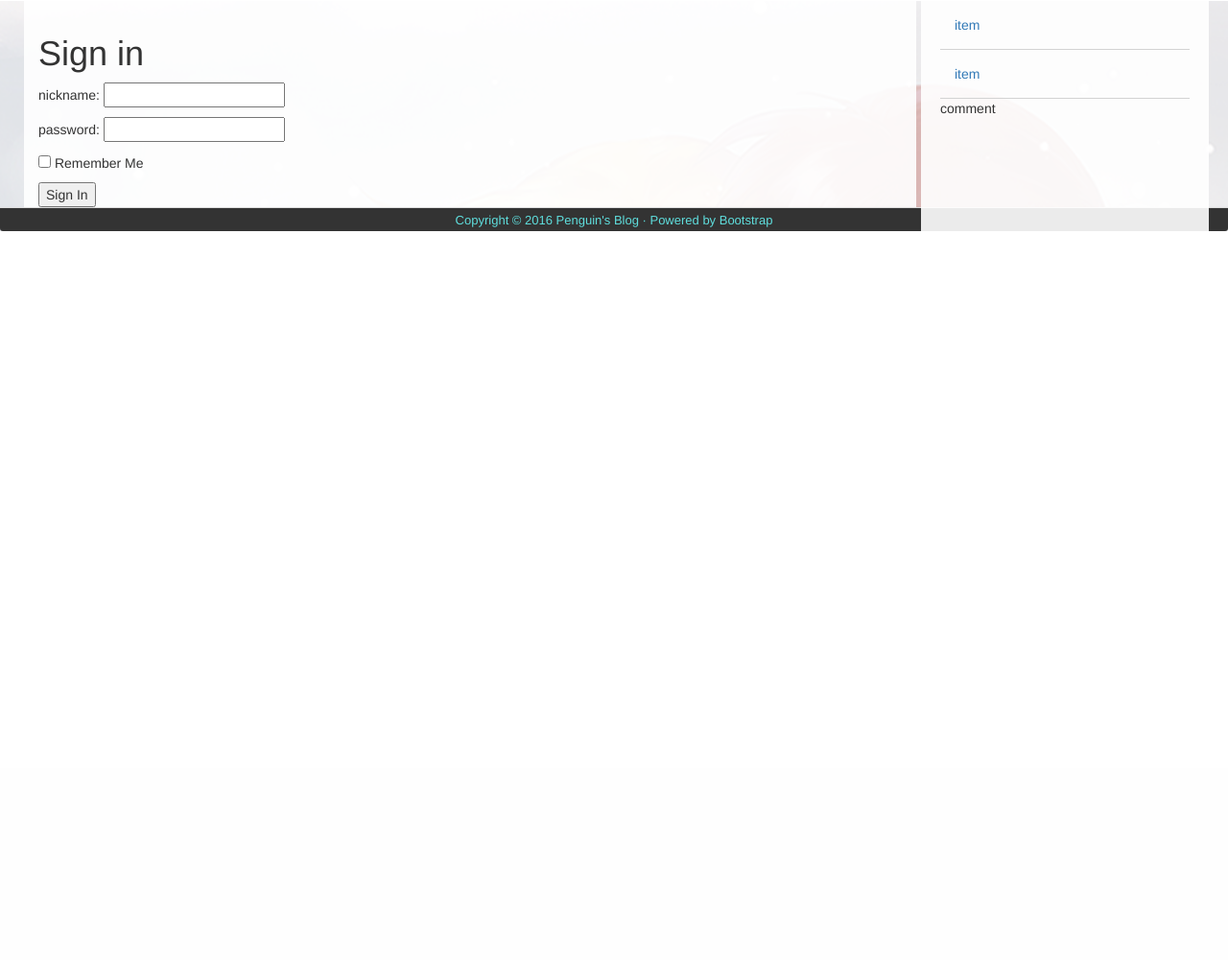
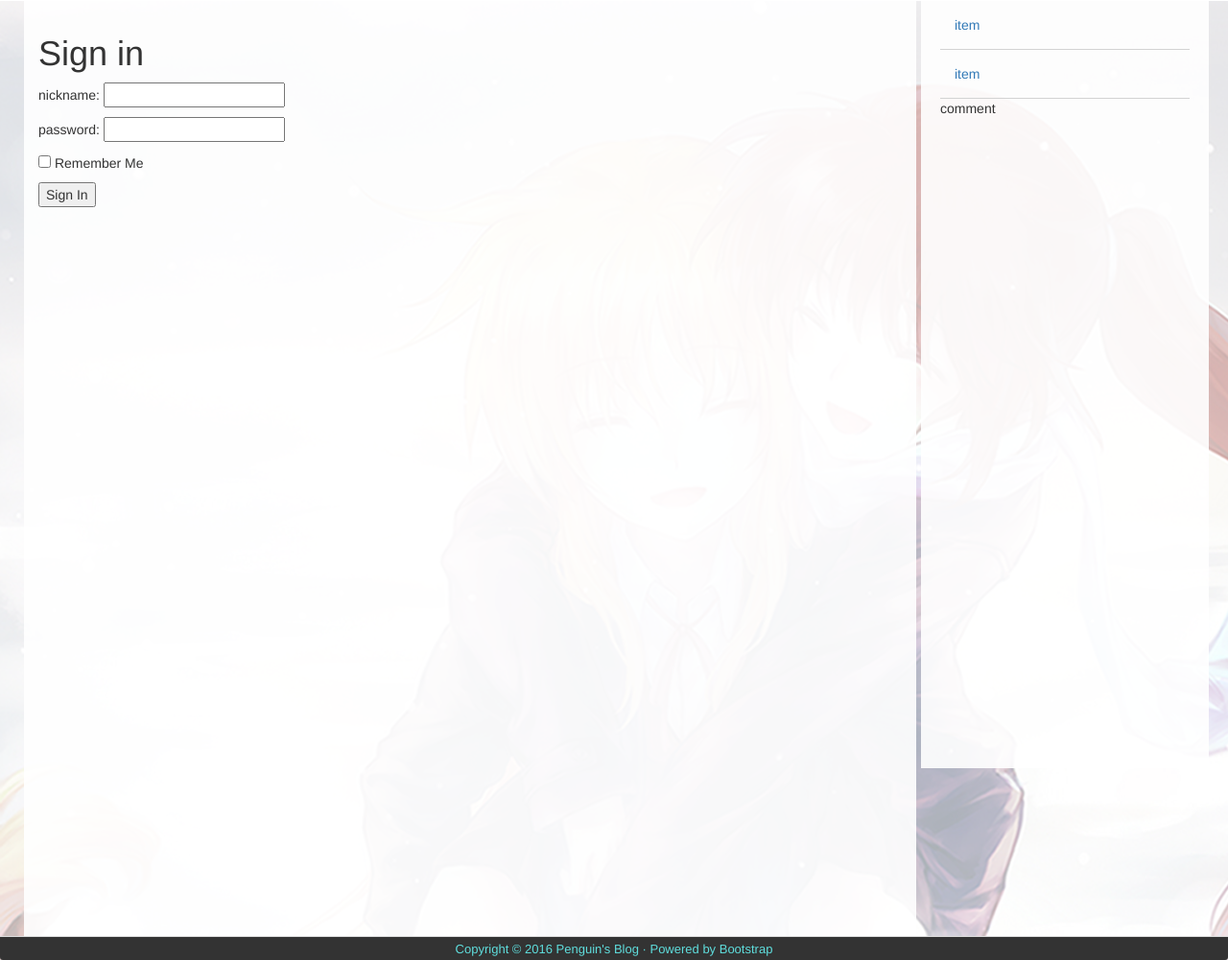
Before and after one commit to penguin-penpen/microblog, a Flask app: page /login in a window 1280 px wide. Shown: the part 51-1052 px from the top of the page at 96% size. Before the commit the page ends 292 px from the top, so only its background shows below. Run offline with Flask 2, Linux system fonts and the light colour scheme; some libraries are stand-ins or nearby versions.

Commit message:
调整页面最小高度

```diff
--- a/app/static/custom.css
+++ b/app/static/custom.css
@@ -75,7 +75,7 @@
 .container-back{
     position: relative;
     margin-top: 52px;
-    min-height: 100%;
+    min-height: 1000px;
     height: 100%;
     width: auto;
     z-index: 0;
@@ -103,6 +103,7 @@
 }
 .col-lg-9#content{
     height: 100%;
+    min-height: 1000px;
     margin-left: 5px;
     margin-right: 5px;
     margin-top: 0px;
@@ -188,8 +189,8 @@
     line-height: 20px;
 }
 
-.row{
-    padding-left: 5px;
+.index-row{
+    padding-left: 20px;
     padding-right: 5px;
     height: 150px;
     border-bottom: 1px solid lightgray;
```
